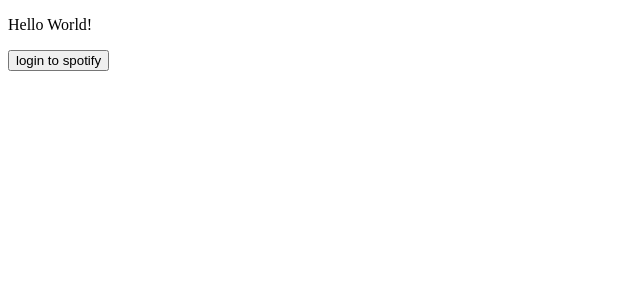
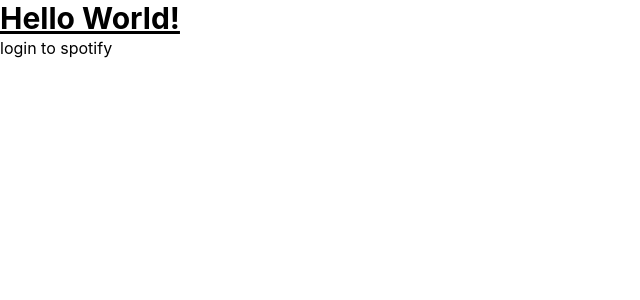
Before and after one commit to jwmke/Collabify, a Next.js app: page / in a window 1280 px wide. Shown: the top 300 px of the page, without its empty margins (0-640 px from the left). Built offline with nearby package versions, Linux system fonts and the light colour scheme.

Commit message:
Tailwind CSS configuration

```diff
--- a/styles/globals.css
+++ b/app/globals.css
@@ -1,3 +1,7 @@
+@tailwind base;
+@tailwind components;
+@tailwind utilities;
+
 html,
 body {
   padding: 0;
--- a/app/layout.tsx
+++ b/app/layout.tsx
@@ -1,3 +1,5 @@
+import './globals.css';
+
 export default function RootLayout({
   children,
 }: {
--- a/app/page.tsx
+++ b/app/page.tsx
@@ -22,7 +22,7 @@ export default function Page() {
     };
 
     return <div>
-        <p>Hello World!</p>
+        <p className="text-3xl font-bold underline">Hello World!</p>
         <button onClick={handleLogin}>login to spotify</button>
     </div>;
 }
--- a/package.json
+++ b/package.json
@@ -21,5 +21,10 @@
     "react-dom": "18.2.0",
     "react-loading-icons": "^1.1.0",
     "typescript": "4.8.4"
+  },
+  "devDependencies": {
+    "autoprefixer": "^10.4.13",
+    "postcss": "^8.4.19",
+    "tailwindcss": "^3.2.4"
   }
 }
--- /dev/null
+++ b/postcss.config.js
@@ -0,0 +1,6 @@
+module.exports = {
+  plugins: {
+    tailwindcss: {},
+    autoprefixer: {},
+  },
+}
--- /dev/null
+++ b/tailwind.config.js
@@ -0,0 +1,23 @@
+/** @type {import('tailwindcss').Config} */
+module.exports = {
+  content: [
+    "./app/**/*.{js,ts,jsx,tsx}",
+    "./pages/**/*.{js,ts,jsx,tsx}",
+    "./components/**/*.{js,ts,jsx,tsx}",
+  ],
+  theme: {
+    extend: {},
+    fontFamily: {
+      lato: ['Lato', 'sans-serif']
+    },
+    colors: {
+      'dark-gray': '#212121',
+      'green': '#1db954',
+      'light-gray': '#b3b3b3',
+      'med-grey': '#535353',
+      'white': '#ffffff',
+      'black': '#000000'
+    }
+  },
+  plugins: [],
+}
```
Also changed, not shown: 1 other file (tests, documents, lock files or other folders).
